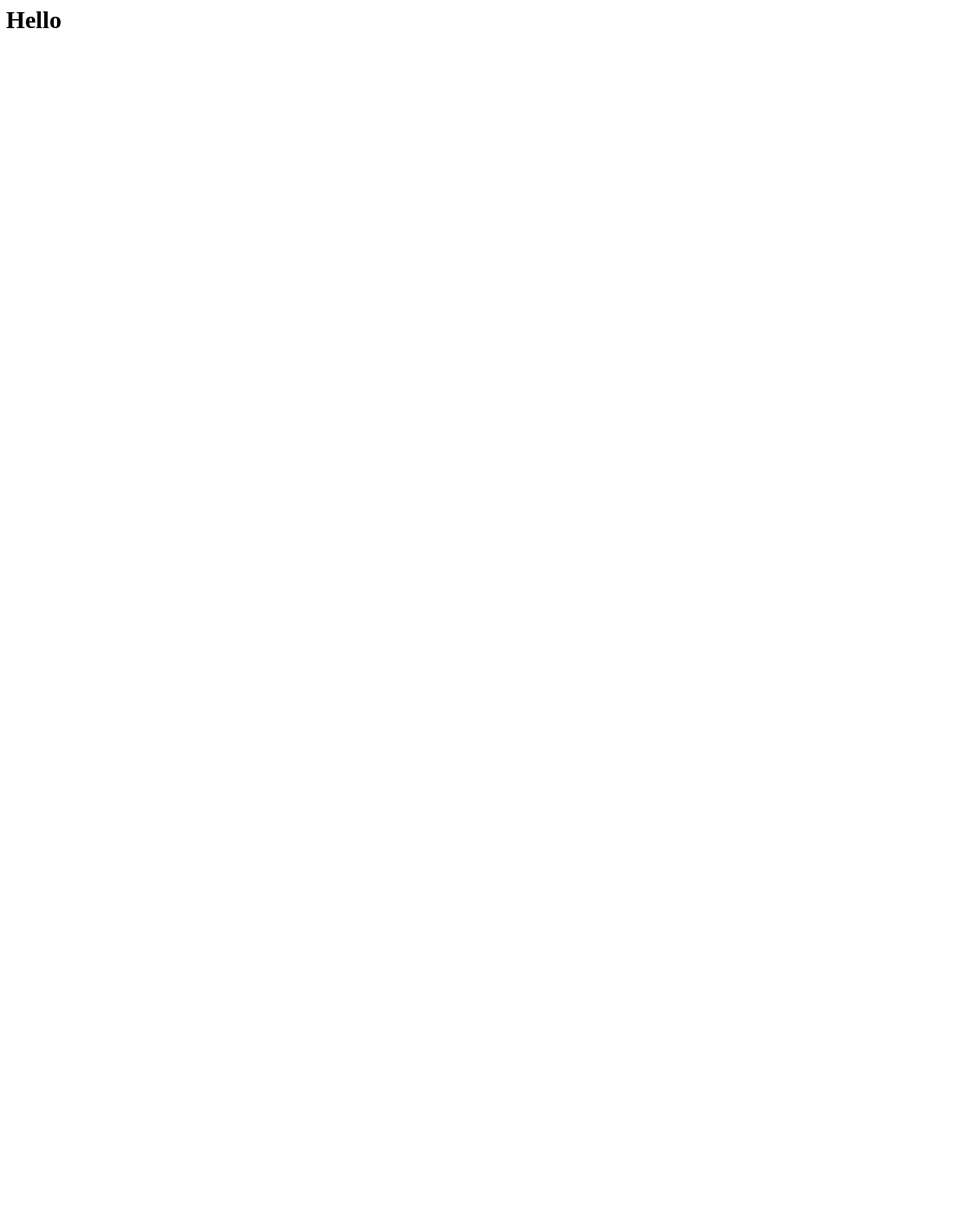
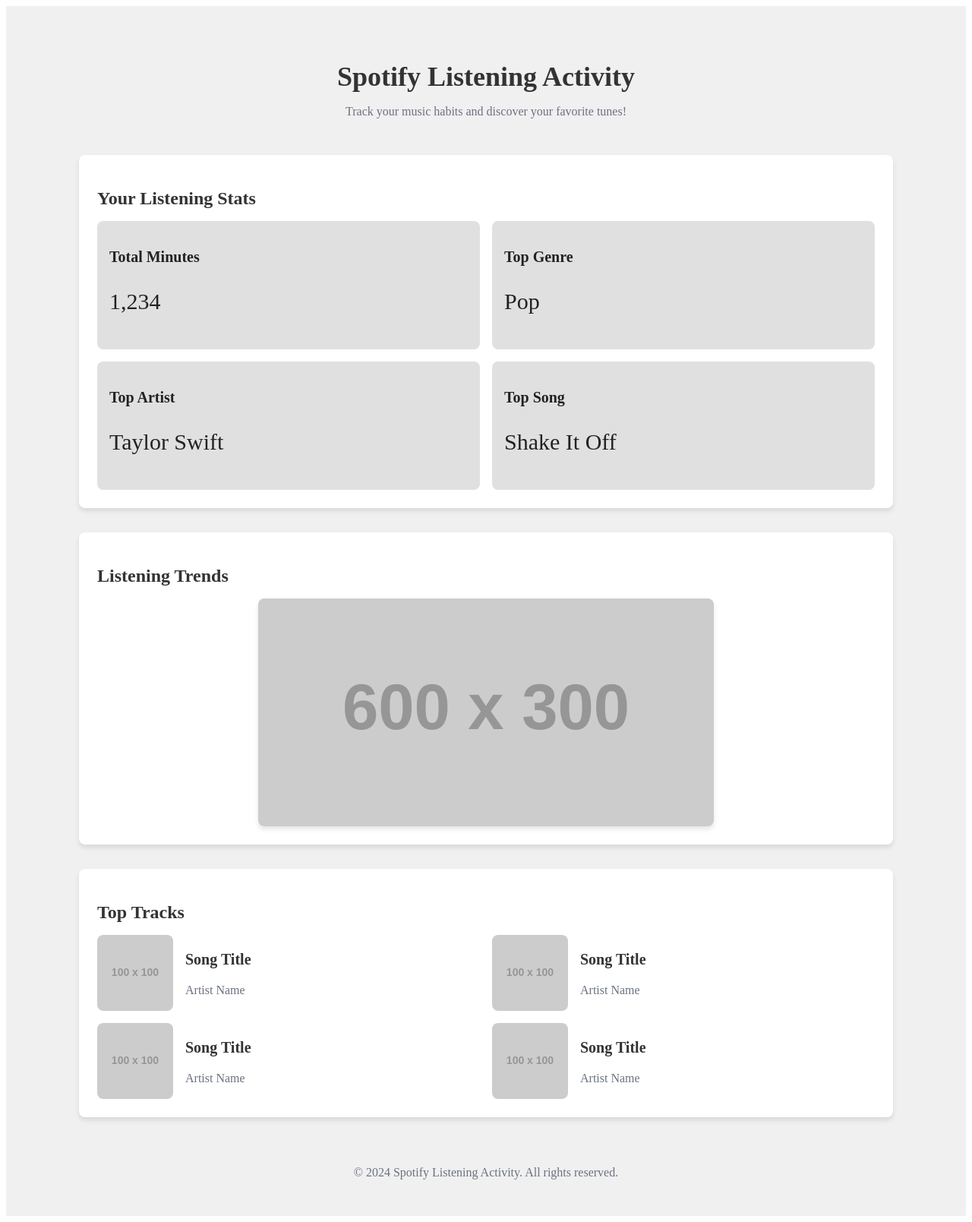
Before and after one commit to amcoolalphonce/Spotify-listening-tracker, a Django app: page / in a window 1280 px wide. Before the commit the page is almost empty. Shown: the whole page at 76% size. Before the commit the page ends 37 px from the top, so only its background shows below. Run offline with Django 5.2, Linux system fonts and the light colour scheme; grey boxes labelled with a size stand in for pictures from a placeholder-image service; some libraries are stand-ins or nearby versions.

Commit message:
landing page modification and styling

```diff
--- a/analysis/templates/analysis/index.html
+++ b/analysis/templates/analysis/index.html
@@ -1 +1,242 @@
-<h1>Hello</h1>
+<style>
+/* General Styles */
+.min-h-screen {
+  min-height: 100vh;
+}
+
+.bg-background {
+  background-color: #f0f0f0; /* Replace with the actual background color */
+}
+
+.text-foreground {
+  color: #333; /* Replace with actual foreground color */
+}
+
+.text-muted-foreground {
+  color: #999; /* Muted color */
+}
+
+.flex {
+  display: flex;
+}
+
+.flex-col {
+  flex-direction: column;
+}
+
+.items-center {
+  align-items: center;
+}
+
+.p-4 {
+  padding: 1rem;
+}
+
+.w-full {
+  width: 100%;
+}
+
+.max-w-4xl {
+  max-width: 64rem;
+}
+
+.text-center {
+  text-align: center;
+}
+
+.py-8 {
+  padding-top: 2rem;
+  padding-bottom: 2rem;
+}
+
+.text-4xl {
+  font-size: 2.25rem;
+}
+
+.font-bold {
+  font-weight: 700;
+}
+
+.mb-2 {
+  margin-bottom: 0.5rem;
+}
+
+.space-y-8 > * + * {
+  margin-top: 2rem;
+}
+
+/* Section Styles */
+.bg-card {
+  background-color: #ffffff; /* Replace with the actual card background color */
+}
+
+.p-6 {
+  padding: 1.5rem;
+}
+
+.rounded-lg {
+  border-radius: 0.5rem;
+}
+
+.shadow {
+  box-shadow: 0 4px 6px rgba(0, 0, 0, 0.1);
+}
+
+.text-2xl {
+  font-size: 1.5rem;
+}
+
+.font-semibold {
+  font-weight: 600;
+}
+
+.mb-4 {
+  margin-bottom: 1rem;
+}
+
+/* Grid Layouts */
+.grid {
+  display: grid;
+}
+
+.grid-cols-1 {
+  grid-template-columns: repeat(1, minmax(0, 1fr));
+}
+
+.md\:grid-cols-2 {
+  grid-template-columns: repeat(2, minmax(0, 1fr));
+}
+
+.gap-4 {
+  gap: 1rem;
+}
+
+.bg-secondary {
+  background-color: #e0e0e0; /* Replace with secondary color */
+}
+
+.text-secondary-foreground {
+  color: #222; /* Replace with secondary foreground color */
+}
+
+.text-xl {
+  font-size: 1.25rem;
+}
+
+.text-3xl {
+  font-size: 1.875rem;
+}
+
+.mt-8 {
+  margin-top: 2rem;
+}
+
+/* Flex Styles */
+.justify-center {
+  justify-content: center;
+}
+
+.space-x-4 > * + * {
+  margin-left: 1rem;
+}
+
+/* Image Styles */
+img {
+  max-width: 100%;
+  height: auto;
+}
+
+.rounded-lg {
+  border-radius: 0.5rem;
+}
+
+/* Footer Styles */
+.text-muted-foreground {
+  color: #6b7280; /* Replace with your muted color */
+}
+
+.py-4 {
+  padding: 1rem;
+}
+
+.mt-8 {
+  margin-top: 2rem;
+}
+
+</style>
+
+<div class="min-h-screen bg-background text-foreground flex flex-col items-center p-4">
+    <header class="w-full max-w-4xl text-center py-8">
+      <h1 class="text-4xl font-bold mb-2">Spotify Listening Activity</h1>
+      <p class="text-muted-foreground">Track your music habits and discover your favorite tunes!</p>
+    </header>
+
+    <main class="w-full max-w-4xl flex flex-col items-center space-y-8">
+      <section class="w-full bg-card p-6 rounded-lg shadow">
+        <h2 class="text-2xl font-semibold mb-4">Your Listening Stats</h2>
+        <div class="grid grid-cols-1 md:grid-cols-2 gap-4">
+          <div class="bg-secondary p-4 rounded-lg text-secondary-foreground">
+            <h3 class="text-xl font-bold">Total Minutes</h3>
+            <p class="text-3xl">1,234</p>
+          </div>
+          <div class="bg-secondary p-4 rounded-lg text-secondary-foreground">
+            <h3 class="text-xl font-bold">Top Genre</h3>
+            <p class="text-3xl">Pop</p>
+          </div>
+          <div class="bg-secondary p-4 rounded-lg text-secondary-foreground">
+            <h3 class="text-xl font-bold">Top Artist</h3>
+            <p class="text-3xl">Taylor Swift</p>
+          </div>
+          <div class="bg-secondary p-4 rounded-lg text-secondary-foreground">
+            <h3 class="text-xl font-bold">Top Song</h3>
+            <p class="text-3xl">Shake It Off</p>
+          </div>
+        </div>
+      </section>
+
+      <section class="w-full bg-card p-6 rounded-lg shadow">
+        <h2 class="text-2xl font-semibold mb-4">Listening Trends</h2>
+        <div class="flex justify-center">
+          <img alt="line-graph" src="https://placehold.co/600x300?text=Line+Graph" class="rounded-lg shadow" />
+        </div>
+      </section>
+
+      <section class="w-full bg-card p-6 rounded-lg shadow">
+        <h2 class="text-2xl font-semibold mb-4">Top Tracks</h2>
+        <div class="grid grid-cols-1 md:grid-cols-2 gap-4">
+          <div class="flex items-center space-x-4">
+            <img alt="album-cover" src="https://placehold.co/100x100" class="rounded-lg" />
+            <div>
+              <h3 class="text-xl font-bold">Song Title</h3>
+              <p class="text-muted-foreground">Artist Name</p>
+            </div>
+          </div>
+          <div class="flex items-center space-x-4">
+            <img alt="album-cover" src="https://placehold.co/100x100" class="rounded-lg" />
+            <div>
+              <h3 class="text-xl font-bold">Song Title</h3>
+              <p class="text-muted-foreground">Artist Name</p>
+            </div>
+          </div>
+          <div class="flex items-center space-x-4">
+            <img alt="album-cover" src="https://placehold.co/100x100" class="rounded-lg" />
+            <div>
+              <h3 class="text-xl font-bold">Song Title</h3>
+              <p class="text-muted-foreground">Artist Name</p>
+            </div>
+          </div>
+          <div class="flex items-center space-x-4">
+            <img alt="album-cover" src="https://placehold.co/100x100" class="rounded-lg" />
+            <div>
+              <h3 class="text-xl font-bold">Song Title</h3>
+              <p class="text-muted-foreground">Artist Name</p>
+            </div>
+          </div>
+        </div>
+      </section>
+    </main>
+
+    <footer class="w-full max-w-4xl text-center py-4 mt-8">
+      <p class="text-muted-foreground">&copy; 2024 Spotify Listening Activity. All rights reserved.</p>
+    </footer>
+  </div>
```
